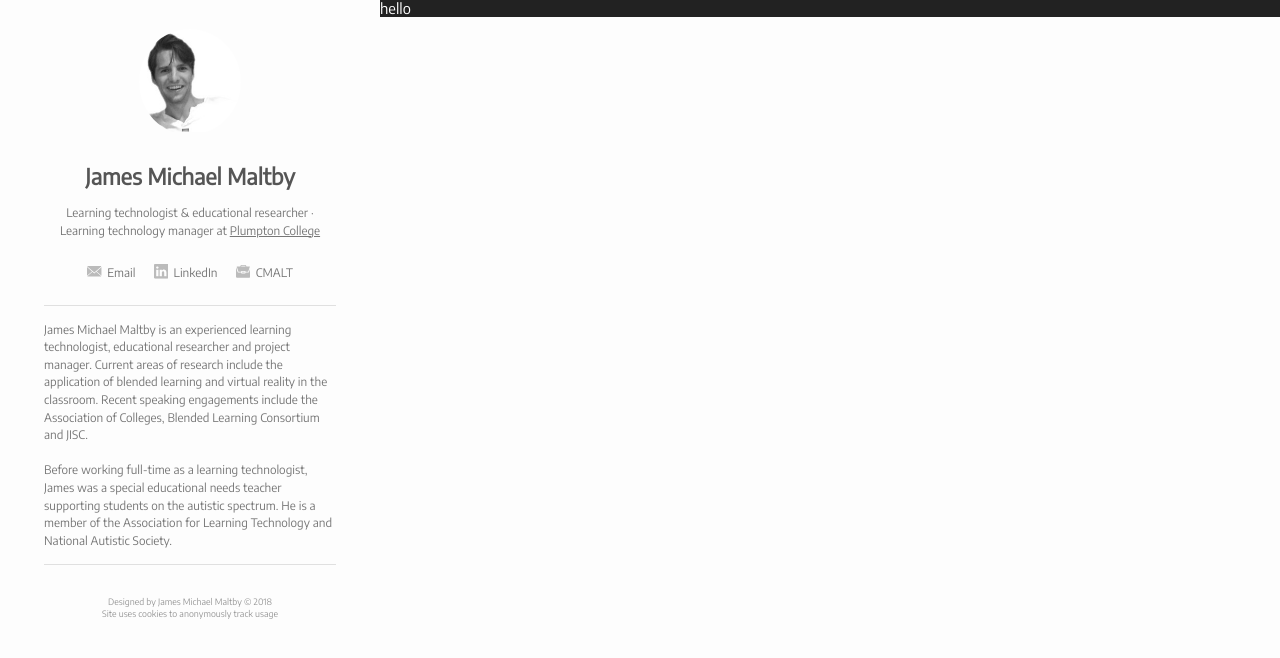
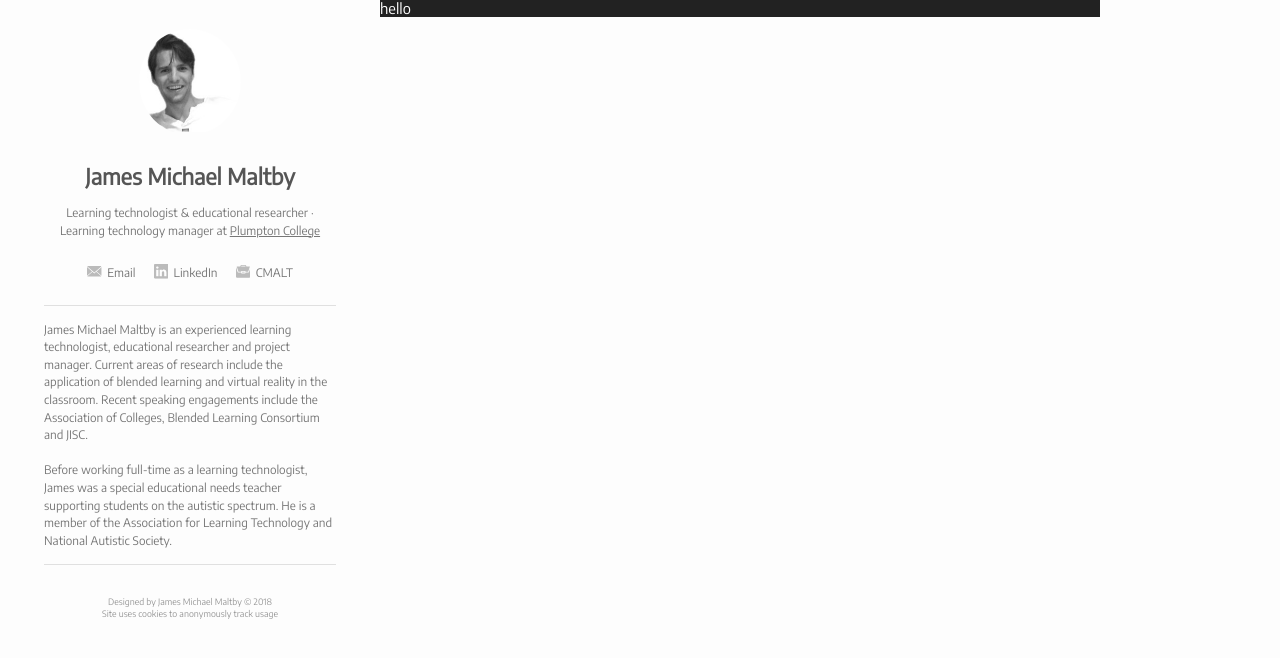
Before and after one commit to jamesmichaelmaltby/JamesMichaelMaltby, a Jekyll site: the page built from graphic.md, in a window 1280 px wide. Shown: the top 658 px of the page. Built offline with Jekyll 4.4.1, drawn with Linux system fonts in a browser that asks for light colours.

Commit message:
Improve ipad layout

```diff
--- a/_sass/content.scss
+++ b/_sass/content.scss
@@ -14,6 +14,11 @@
 
 .jmm-content-section img {
     width:100%;
+}
+
+.jmm-content-section {
+    max-width:512px;
+    margin:0 auto 0 auto;
 }
 
 
@@ -57,8 +62,10 @@
         color:#fefefe;
     }
 
-    .jmm-content p {
+
+    .jmm-content-section {
         max-width:720px;
+        margin:0;
     }
 
     .jmm-content h1 {
```
